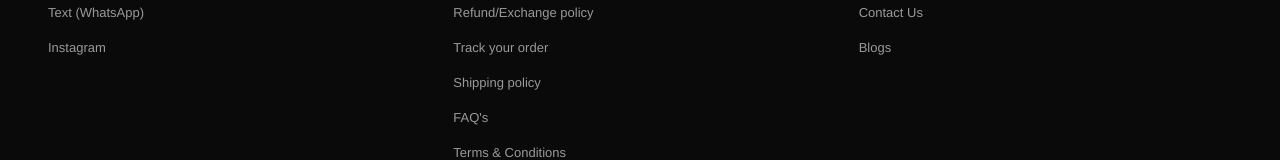
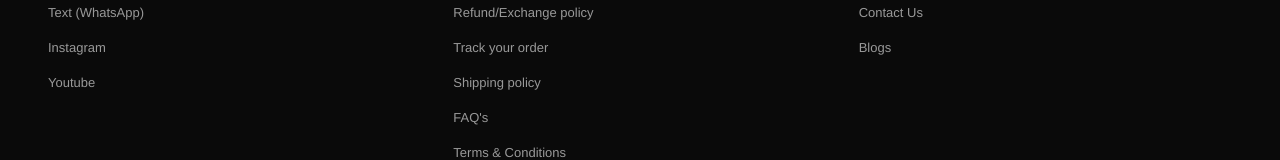
Before and after one commit to ChiragSharma0/kamigami, a React (Vite) app in the folder client/: page /returns in a window 1280 px wide. Shown: the part 929-1089 px from the top of the page. Built offline with nearby package versions, Linux system fonts and the light colour scheme; no server answers.

Commit message:
fixed footer

```diff
--- a/client/src/components/Footer/Footer.jsx
+++ b/client/src/components/Footer/Footer.jsx
@@ -7,7 +7,9 @@ const LINKS = {
   connectWithUs: [
     { label: "Call", href: "#" },
     { label: "Text (WhatsApp)", href: "#" },
-    { label: "Instagram", href: "#" },
+    { label: "Instagram", href: "https://www.instagram.com/kamigami.in?igsh=MTczdDMwZndsam9rcA%3D%3D&utm_source=qr" },
+    { label: "Youtube", href: "https://www.youtube.com/@joinkamigami?si=9VEG_MUp4ImJc83_" },
+
   ],
   orderSupport: [
     { label: "Make a return/Exchange", href: "/returns" },
```
